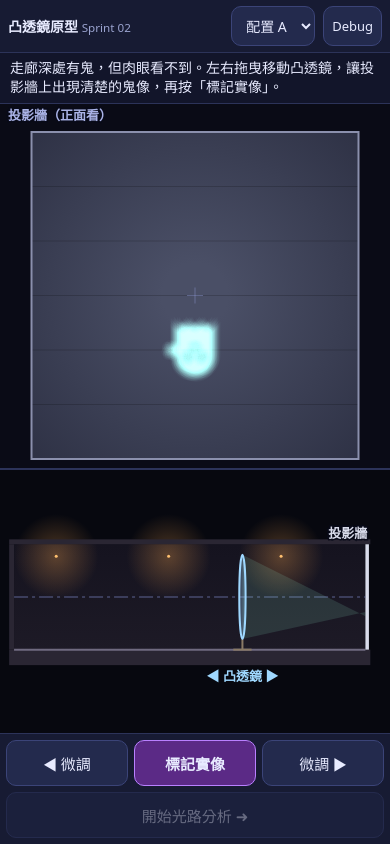
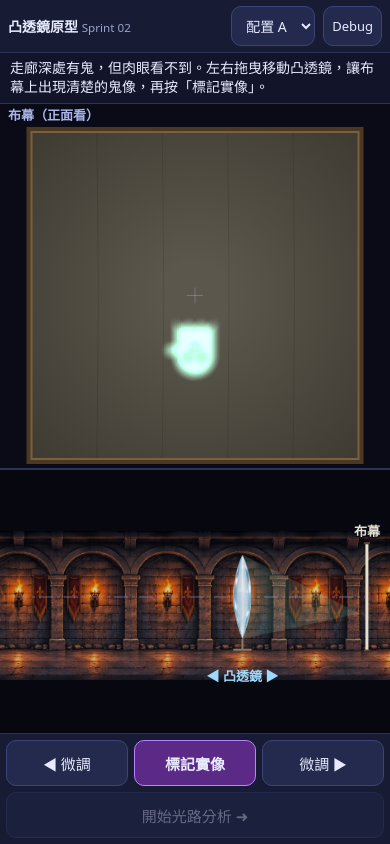
Before and after one commit to wedcher/optics-ghost-game, a website: page prototype/convex-lens/index.html in a window 390 px wide. Drawn offline with Linux system fonts and the light colour scheme.

Commit message:
feat: landscape-only play, corridor and lens art for convex prototype
Play is landscape only (user decision, recorded in docs/decisions.md).
A shared script shows a rotate-your-phone hint on touch devices held in
portrait; desktop is unaffected and ?portrait=1 disables it.

The convex prototype now draws the stone-corridor concept art as its
fixed background, aligned by the wall-base and beam lines, and the lens
concept art for the lens. The imaging surface is now a cloth screen
(still a drawn placeholder). Zoom buttons move to the top right so they
no longer cover the image mark in landscape.

The concave e2e script makes landscape phone the main profile. Still not
run under Node; see the handoff section in PROJECT.md.

Co-Authored-By: Claude Fable 5.2 <noreply@anthropic.com>

```diff
--- a/prototype/concave-lens/index.html
+++ b/prototype/concave-lens/index.html
@@ -96,6 +96,7 @@
     </div>
   </footer>
 </div>
+<script src="../shared/landscape.js"></script>
 <script src="../shared/optics-core.js"></script>
 <script src="configs.js"></script>
 <script src="app.js"></script>
--- a/prototype/convex-lens/app.js
+++ b/prototype/convex-lens/app.js
@@ -1,16 +1,16 @@
 /*
  * 凸透鏡 vertical prototype（Sprint 02）
  *
- * 流程：移動凸透鏡 → 投影牆上出現清楚的倒立實像 → 標記 → 側視光路分析（兩條可逆主光線）
+ * 流程：移動凸透鏡 → 布幕上出現清楚的倒立實像 → 標記 → 側視光路分析（兩條可逆主光線）
  *       → 選地板格 → 封印。
  *
- * 畫面：固定走廊（側視）＋投影牆正面視圖；鬼、像、光線、法陣都是動態圖層。
+ * 畫面：固定走廊（側視）＋布幕正面視圖；鬼、像、光線、法陣都是動態圖層。
  * 幾何全部來自 ../shared/optics-core.js 與 configs.js，這裡只負責畫面與互動。
  *
  * 側視分析的畫線／吸附／縮放／選格邏輯與 ../concave-lens/app.js 相同（目前是複製，
  * 之後三套玩法整合成共用 shell 時再抽出）。
  *
- * 座標：走廊座標，投影牆在 X = 0，走廊在左側（X < 0），主光軸 y = 0，y 向上為正。
+ * 座標：走廊座標，布幕在 X = 0，走廊在左側（X < 0），主光軸 y = 0，y 向上為正。
  */
 (function () {
   'use strict';
@@ -48,6 +48,25 @@
   var W = 300, H = 300, DPR = 1;
 
   function cfg() { return Cfg.all[state.cfgIndex]; }
+
+  // 美術圖層（docs/concepts/ 的概念圖，壓縮後放在 assets/）。載入失敗時退回程式畫的 placeholder。
+  // 走廊背景：側視的石牆長廊。floorAt／ceilAt 是圖中「牆腳線」與「橫樑下緣」占圖高的比例，
+  // 用來把圖對齊到走廊座標（地板 y = -axisHeight、天花板 y = +axisHeight）。
+  var ART = {
+    corridor: { src: 'assets/corridor.jpg', img: null, ready: false, floorAt: 0.795, ceilAt: 0.09, leftX: -1100 },
+    lens: { src: 'assets/lens.png', img: null, ready: false }
+  };
+  var artOff = /[?&]art=0/.test(location.search);
+  var artPending = 0;
+  Object.keys(ART).forEach(function (k) {
+    if (artOff) return;
+    var a = ART[k];
+    artPending++;
+    a.img = new Image();
+    a.img.onload = function () { a.ready = true; artPending--; requestRender(); };
+    a.img.onerror = function () { artPending--; };
+    a.img.src = a.src;
+  });
   function clampLens(x) { return Math.max(WORLD.lensMinX, Math.min(WORLD.lensMaxX, x)); }
   function wallNow() { var c = cfg(); return Cfg.wallImage(c.f, c.object.x, c.h, state.lensX, WORLD.lensRadius); }
   function nearestSharp() {
@@ -57,7 +76,7 @@
   }
 
   // ====================================================================
-  // 版面：觀察階段把畫布分成「投影牆正面」與「走廊側視」兩塊
+  // 版面：觀察階段把畫布分成「布幕正面」與「走廊側視」兩塊
   // ====================================================================
 
   function regions() {
@@ -181,7 +200,7 @@
   }
 
   // ====================================================================
-  // 投影牆正面視圖：牆上的光由幾何決定（位置、大小、倒立、模糊圓）
+  // 布幕正面視圖：牆上的光由幾何決定（位置、大小、倒立、模糊圓）
   // ====================================================================
 
   function renderWall(r) {
@@ -192,12 +211,13 @@
     var k = Math.min((r.w - 2 * pad) / (2 * WORLD.wallHalfWidth), (r.h - 2 * pad - 18) / (2 * WORLD.axisHeight));
     var cx = r.x + r.w / 2, cy = r.y + 18 + (r.h - 18) / 2;
     var wx = cx - WORLD.wallHalfWidth * k, wy = cy - WORLD.axisHeight * k, ww = 2 * WORLD.wallHalfWidth * k, wh = 2 * WORLD.axisHeight * k;
-    // 牆面（暗走廊裡的白牆：本身偏暗，亮的是投影上去的光）
-    var g = ctx.createRadialGradient(cx, cy, ww * 0.1, cx, cy, ww * 0.8);
-    g.addColorStop(0, '#4a4f66'); g.addColorStop(1, '#2a2d40');
+    // 布幕（placeholder：暗走廊裡的米白布，本身偏暗，亮的是投影上去的光）
+    ctx.fillStyle = '#4a3823'; ctx.fillRect(wx - 5, wy - 5, ww + 10, wh + 10);
+    var g = ctx.createRadialGradient(cx, cy, ww * 0.1, cx, cy, ww * 0.85);
+    g.addColorStop(0, '#5b574c'); g.addColorStop(1, '#37342d');
     ctx.fillStyle = g; ctx.fillRect(wx, wy, ww, wh);
-    ctx.strokeStyle = 'rgba(0,0,0,.18)'; ctx.lineWidth = 1;
-    for (var by = 1; by < 6; by++) { ctx.beginPath(); ctx.moveTo(wx, wy + (wh * by) / 6); ctx.lineTo(wx + ww, wy + (wh * by) / 6); ctx.stroke(); }
+    ctx.strokeStyle = 'rgba(0,0,0,.10)'; ctx.lineWidth = 1;
+    for (var by = 1; by < 5; by++) { ctx.beginPath(); ctx.moveTo(wx + (ww * by) / 5, wy); ctx.quadraticCurveTo(wx + (ww * by) / 5 + 3, cy, wx + (ww * by) / 5, wy + wh); ctx.stroke(); }
     // 主光軸打在牆上的位置
     ctx.strokeStyle = 'rgba(160,175,240,.35)'; ctx.lineWidth = 1;
     ctx.beginPath(); ctx.moveTo(cx - 8, cy); ctx.lineTo(cx + 8, cy); ctx.moveTo(cx, cy - 8); ctx.lineTo(cx, cy + 8); ctx.stroke();
@@ -224,9 +244,9 @@
       }
       ctx.restore();
     }
-    ctx.strokeStyle = '#8b90ad'; ctx.lineWidth = 2; ctx.strokeRect(wx, wy, ww, wh);
+    ctx.strokeStyle = '#7a6040'; ctx.lineWidth = 2; ctx.strokeRect(wx, wy, ww, wh);
     if (state.marker) drawMarker(cx, cy - state.marker.y * k);
-    label('投影牆（正面看）', r.x + 8, r.y + 12, '#aab3e6', 'left');
+    label('布幕（正面看）', r.x + 8, r.y + 12, '#aab3e6', 'left');
     if (state.marker) label('實像標記', cx + 22, cy - state.marker.y * k - 18, MARK_COLOR, 'left');
     ctx.restore();
   }
@@ -280,11 +300,24 @@
 
     // 走廊內部
     var a = w2s({ x: LEFT, y: TOP }), b = w2s({ x: 0, y: G });
+    var useArt = ART.corridor.ready;
+    if (useArt) {
+      // 固定背景圖：牆腳線對齊地板、橫樑下緣對齊天花板
+      var A = ART.corridor, ih = A.img.naturalHeight, iw = A.img.naturalWidth;
+      var cmPerPx = (2 * WORLD.axisHeight) / ((A.floorAt - A.ceilAt) * ih);
+      var topY = TOP + A.ceilAt * ih * cmPerPx;
+      var i0 = w2s({ x: A.leftX, y: topY });
+      ctx.drawImage(A.img, i0.x, i0.y, iw * cmPerPx * s, ih * cmPerPx * s);
+      // 分析時把背景壓暗，讓光線與標示點清楚
+      ctx.fillStyle = analysis ? 'rgba(6,8,18,.62)' : 'rgba(6,8,18,.18)';
+      ctx.fillRect(clipRect.x, clipRect.y, clipRect.w, clipRect.h);
+    } else {
       var gr = ctx.createLinearGradient(0, a.y, 0, b.y);
       gr.addColorStop(0, '#15131f'); gr.addColorStop(1, '#1d1a26');
       ctx.fillStyle = gr; ctx.fillRect(a.x, a.y, b.x - a.x, b.y - a.y);
-    // 壁燈（固定位置，與鬼無關）
-    [-880, -560, -240].forEach(function (tx) {
+    }
+    // 壁燈（固定位置，與鬼無關）——只有沒有背景圖時才畫
+    (useArt ? [] : [-880, -560, -240]).forEach(function (tx) {
       q = w2s({ x: tx, y: TOP - 34 });
       var rg = ctx.createRadialGradient(q.x, q.y, 0, q.x, q.y, 120 * s);
       rg.addColorStop(0, 'rgba(255,170,80,.30)'); rg.addColorStop(1, 'rgba(255,170,80,0)');
@@ -307,16 +340,18 @@
     }
 
     // 天花板、地板、左端牆
+    var tileH = 34 * s;
+    if (!useArt) {
       ctx.fillStyle = '#2a2633';
       ctx.fillRect(a.x - 14 * s, a.y - 14 * s, b.x - a.x + 28 * s, 14 * s);
       ctx.fillRect(a.x - 14 * s, a.y, 14 * s, b.y - a.y);
-    var tileH = 34 * s;
       ctx.fillRect(a.x - 14 * s, b.y, b.x - a.x + 28 * s, tileH + 10 * s);
+    }
     // 地板格只在分析階段出現
     if (analysis) {
       for (i = 1; i <= floor.count; i++) {
         var x0 = w2s({ x: -i * floor.width, y: G }).x, x1 = w2s({ x: -(i - 1) * floor.width, y: G }).x;
-        ctx.fillStyle = i % 2 ? '#2b3550' : '#232b42';
+        ctx.fillStyle = useArt ? (i % 2 ? 'rgba(43,53,80,.82)' : 'rgba(35,43,66,.82)') : (i % 2 ? '#2b3550' : '#232b42');
         ctx.fillRect(x0, b.y, x1 - x0, tileH);
         if (state.selectedCell === i) {
           ctx.fillStyle = 'rgba(255,209,102,.16)'; ctx.fillRect(x0, a.y, x1 - x0, b.y - a.y);
@@ -330,11 +365,14 @@
         }
       }
     }
-    ctx.strokeStyle = '#6f6a80'; ctx.lineWidth = 2; ctx.beginPath(); ctx.moveTo(a.x, b.y); ctx.lineTo(b.x, b.y); ctx.stroke();
+    if (!useArt || analysis) { ctx.strokeStyle = '#6f6a80'; ctx.lineWidth = 2; ctx.beginPath(); ctx.moveTo(a.x, b.y); ctx.lineTo(b.x, b.y); ctx.stroke(); }
 
-    // 投影牆
-    ctx.fillStyle = '#d9dceb'; ctx.fillRect(b.x, a.y, Math.max(3, 10 * s), b.y - a.y);
-    label('投影牆', b.x + Math.max(3, 10 * s) / 2, a.y - 10, '#d9dceb', analysis ? 'center' : 'right');
+    // 投影布幕（側面看是一條薄薄的布，掛在木架上）
+    var sw = Math.max(3, 8 * s);
+    ctx.fillStyle = '#5a4630'; ctx.fillRect(b.x - sw * 0.5, a.y - 6 * s, sw * 2, 6 * s);
+    ctx.fillRect(b.x - sw * 0.5, b.y, sw * 2, 5 * s);
+    ctx.fillStyle = '#e6dfcc'; ctx.fillRect(b.x, a.y, sw, b.y - a.y);
+    label('布幕', b.x + sw / 2, a.y - 6 * s - 10, '#e6dfcc', 'center');
 
     // 主光軸
     p = w2s({ x: 0, y: 0 });
@@ -362,6 +400,10 @@
     // 凸透鏡
     if (analysis) {
       var lt = w2s({ x: state.lensX, y: WORLD.lensRadius }), lb = w2s({ x: state.lensX, y: -WORLD.lensRadius });
+      if (ART.lens.ready) {
+        var ah = 2 * WORLD.lensRadius * s, aw = (ah * ART.lens.img.naturalWidth) / ART.lens.img.naturalHeight;
+        ctx.save(); ctx.globalAlpha = 0.35; ctx.drawImage(ART.lens.img, lt.x - aw / 2, lt.y, aw, ah); ctx.restore();
+      }
       ctx.strokeStyle = '#9fd8ff'; ctx.lineWidth = 3;
       ctx.beginPath(); ctx.moveTo(lt.x, lt.y); ctx.lineTo(lb.x, lb.y);
       ctx.moveTo(lt.x - 8, lt.y + 9); ctx.lineTo(lt.x, lt.y); ctx.lineTo(lt.x + 8, lt.y + 9);
@@ -374,8 +416,13 @@
       ctx.beginPath(); ctx.moveTo(L.x, L.y + WORLD.lensRadius * s); ctx.lineTo(base.x, base.y); ctx.stroke();
       ctx.lineWidth = Math.max(2, 4 * s);
       ctx.beginPath(); ctx.moveTo(base.x - 26 * s, base.y); ctx.lineTo(base.x + 26 * s, base.y); ctx.stroke();
+      if (ART.lens.ready) {
+        var lh = 2 * WORLD.lensRadius * s, lw = (lh * ART.lens.img.naturalWidth) / ART.lens.img.naturalHeight;
+        ctx.save(); ctx.globalAlpha = 0.92; ctx.drawImage(ART.lens.img, L.x - lw / 2, L.y - lh / 2, lw, lh); ctx.restore();
+      } else {
         ctx.fillStyle = 'rgba(159,216,255,.30)'; ctx.strokeStyle = '#9fd8ff'; ctx.lineWidth = 2;
         ctx.beginPath(); ctx.ellipse(L.x, L.y, Math.max(3, 9 * s), WORLD.lensRadius * s, 0, 0, 7); ctx.fill(); ctx.stroke();
+      }
       // 拖曳提示
       ctx.fillStyle = '#9fd8ff'; ctx.font = '600 13px system-ui, sans-serif'; ctx.textAlign = 'center'; ctx.textBaseline = 'middle';
       ctx.fillText('◀ 凸透鏡 ▶', L.x, b.y + tileH + 10 * s + 12);
@@ -641,7 +688,7 @@
     state.selectedCell = null; state.seal = null; state.solved = false; state.attempts = 0;
     state.zoomIdx = 0;
     $('configSel').value = String(idx);
-    setStatus('走廊深處有鬼，但肉眼看不到。左右拖曳移動凸透鏡，讓投影牆上出現清楚的鬼像，再按「標記實像」。');
+    setStatus('走廊深處有鬼，但肉眼看不到。左右拖曳移動凸透鏡，讓布幕上出現清楚的鬼像，再按「標記實像」。');
     layout();
   }
 
@@ -652,7 +699,7 @@
     setStatus(state.solved ? '已封印。' : '側視圖：從牆上的「實像標記」出發，用主光線反推鬼本體在哪一格。先選起點，再選終點。');
     if (!state.seenAnalysisIntro) {
       state.seenAnalysisIntro = true;
-      showBanner('現在只看走廊的側視圖：右邊是投影牆和你標記的實像，中間是凸透鏡，鬼藏在透鏡左邊的某一格。', 5200);
+      showBanner('現在只看走廊的側視圖：右邊是布幕和你標記的實像，中間是凸透鏡，鬼藏在透鏡左邊的某一格。', 5200);
     }
   }
 
--- /dev/null
+++ b/prototype/shared/landscape.js
@@ -0,0 +1,39 @@
+/*
+ * landscape.js — 遊戲一律橫向遊玩。
+ *
+ * 網頁不能強制手機轉向（screen.orientation.lock 只有全螢幕時才有效，iOS 不支援），
+ * 所以做法是：觸控裝置直向拿著時，蓋上一層「請把手機橫放」的提示，橫放後自動消失。
+ * 桌機（滑鼠）不受影響，視窗再窄也能操作。
+ * 開發時網址加 ?portrait=1 可以關掉這個提示。
+ */
+(function () {
+  'use strict';
+  if (/[?&]portrait=1/.test(location.search)) return;
+
+  var style = document.createElement('style');
+  style.textContent =
+    '#rotateHint{position:fixed;inset:0;z-index:9999;display:none;align-items:center;justify-content:center;' +
+    'flex-direction:column;gap:18px;background:#0d1020;color:#e8ebff;text-align:center;padding:24px;' +
+    'font:600 20px/1.5 system-ui,-apple-system,"Noto Sans TC","PingFang TC","Microsoft JhengHei",sans-serif}' +
+    '#rotateHint .phone{width:64px;height:110px;border:4px solid #b980ff;border-radius:12px;' +
+    'animation:rotateHintTurn 2.4s ease-in-out infinite}' +
+    '#rotateHint small{font-weight:400;font-size:14px;color:#9aa3cf}' +
+    '@keyframes rotateHintTurn{0%,25%{transform:rotate(0)}60%,100%{transform:rotate(-90deg)}}' +
+    '@media (orientation:portrait) and (pointer:coarse){#rotateHint{display:flex}}' +
+    '@media (prefers-reduced-motion:reduce){#rotateHint .phone{animation:none;transform:rotate(-90deg)}}';
+  document.head.appendChild(style);
+
+  function mount() {
+    var el = document.createElement('div');
+    el.id = 'rotateHint';
+    el.setAttribute('role', 'alert');
+    el.innerHTML = '<div class="phone" aria-hidden="true"></div><div>請把手機橫放<br><small>這個遊戲用橫向畫面玩</small></div>';
+    document.body.appendChild(el);
+  }
+  if (document.body) mount(); else document.addEventListener('DOMContentLoaded', mount);
+
+  // 能鎖就鎖（Android 全螢幕時有效）；不能鎖也沒關係，上面的提示會處理。
+  try {
+    if (screen.orientation && screen.orientation.lock) screen.orientation.lock('landscape').catch(function () {});
+  } catch (e) { /* ignore */ }
+})();
```
Also changed, not shown: PROJECT.md (+4 -0 lines), docs/decisions.md (+15 -0 lines), docs/prototype-findings-convex.md (+31 -1 lines), prototype/convex-lens/index.html (+3 -0 lines), prototype/index.html (+1 -0 lines), tests/e2e-concave-lens.js (+5 -3 lines), docs/concepts/README.md, docs/concepts/convex-lens.png (added), prototype/convex-lens/assets/corridor.jpg (added), prototype/convex-lens/assets/lens.png (added), 1 other file. Lines whose indentation alone changed are shown as unchanged.
